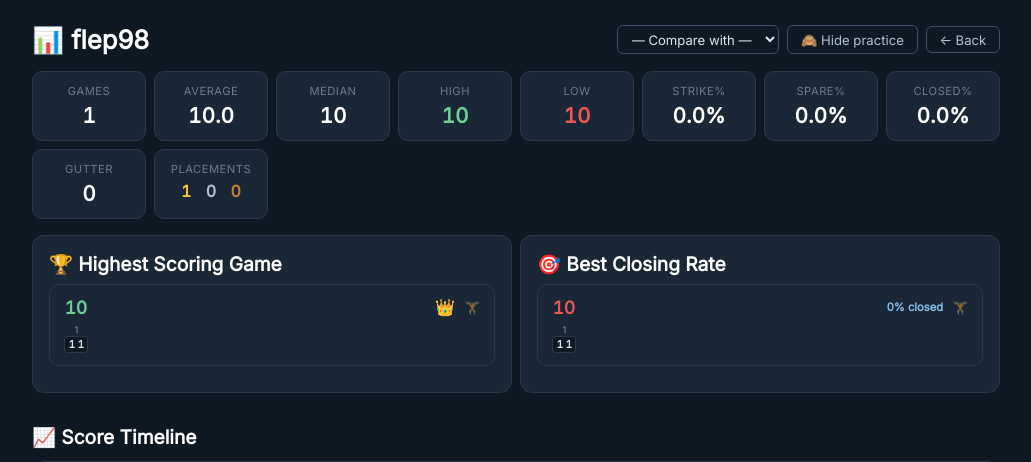
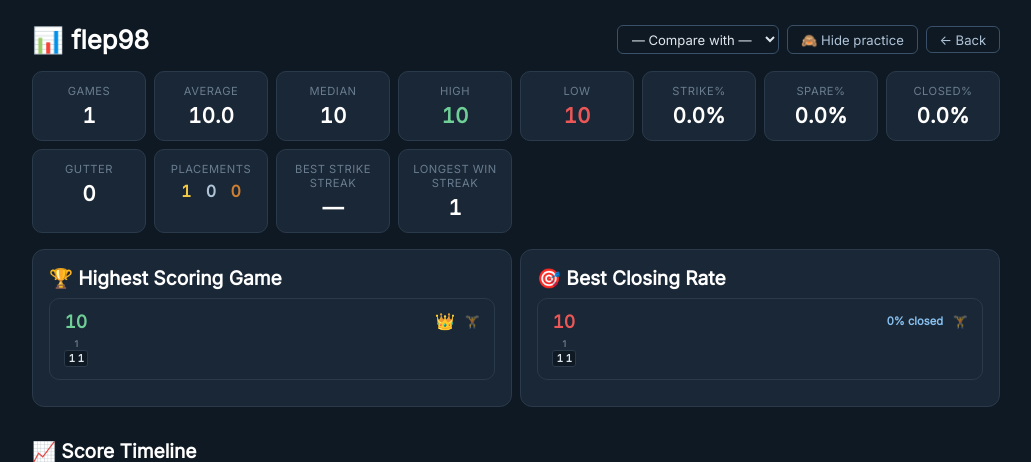
Before and after one commit to flep198/bowling, a Flask app: page /player/1/stats?practice=1 in a window 1280 px wide. Shown: the part 57-519 px from the top of the page, without its empty margins (124-1155 px from the left). Run offline with Flask 3, Linux system fonts and the light colour scheme; a user stored in the database is signed in; tables that the repository leaves empty hold one stand-in row (values such as "Sample post").

Commit message:
added reigning champ and strike streak stat

```diff
--- a/app.py
+++ b/app.py
@@ -127,6 +127,41 @@ def frame_stats(frames):
     return strikes, spares
 
 
+STREAK_LABELS = {
+    1: "Strike", 2: "Double", 3: "Turkey",
+    4: "Four Bagger", 5: "Five Bagger", 6: "Six Bagger",
+    7: "Seven Bagger", 8: "Eight Bagger", 9: "Nine Bagger",
+    10: "Perfect Game",
+}
+
+def best_strike_streak_in_game(frames):
+    best = 0
+    current = 0
+    for f in frames:
+        if f.roll1 == 10:
+            current += 1
+            if current > best:
+                best = current
+        else:
+            current = 0
+    return best
+
+def longest_winning_streak(user_id, include_practice=False):
+    q = Game.query.filter_by(user_id=user_id)
+    if not include_practice:
+        q = q.filter_by(practice=False)
+    games = q.order_by(Game.id.asc()).all()
+    best_streak = 0
+    current_streak = 0
+    for g in games:
+        if g.rank == 1:
+            current_streak += 1
+            if current_streak > best_streak:
+                best_streak = current_streak
+        else:
+            current_streak = 0
+    return best_streak
+
 def assign_ranks(entries):
     entries.sort(key=lambda g: g.total_score, reverse=True)
     for i, g in enumerate(entries):
@@ -161,6 +196,13 @@ def compute_player_stats(user, include_practice=False):
         if g.rank:
             placements[g.rank] = placements.get(g.rank, 0) + 1
 
+    best_streak = 0
+    for g in games:
+        if g.frames:
+            streak = best_strike_streak_in_game(g.frames)
+            if streak > best_streak:
+                best_streak = streak
+
     last_five = games[:5]
     last_five_scores = [g.total_score for g in last_five]
 
@@ -174,6 +216,7 @@ def compute_player_stats(user, include_practice=False):
             "gutter_balls": 0,
             "last_five": [], "placements": {}, "sessions": 0,
             "score_history": [],
+            "best_strike_streak": 0,
         }
 
     nsf = total_frames - total_strikes
@@ -201,6 +244,7 @@ def compute_player_stats(user, include_practice=False):
         "score_history": score_history,
         "placements": placements,
         "sessions": len(set(g.session_id for g in games)),
+        "best_strike_streak": best_streak,
     }
 
 
@@ -444,12 +488,37 @@ def dashboard():
                 "color": CHART_COLORS[i % len(CHART_COLORS)],
             })
 
+    # ── Reigning champion (last winner + consecutive wins) ──
+    all_sessions = GameSession.query.order_by(
+        GameSession.date.desc(), GameSession.created_at.desc()
+    ).all()
+    reigning_champion = None
+    reigning_champion_id = None
+    consecutive_wins = 0
+    for sess in all_sessions:
+        if not include_practice and all(g.practice for g in sess.entries):
+            continue
+        winner = Game.query.filter_by(session_id=sess.id, rank=1).first()
+        if not winner:
+            continue
+        if reigning_champion is None:
+            reigning_champion = winner.player.username
+            reigning_champion_id = winner.player.id
+            consecutive_wins = 1
+        elif winner.user_id == reigning_champion_id:
+            consecutive_wins += 1
+        else:
+            break
+
     return render_template(
         "dashboard.html",
         players=players,
         chart_data=chart_data,
         recent_sessions=recent_sessions,
         include_practice=include_practice,
+        reigning_champion=reigning_champion,
+        reigning_champion_id=reigning_champion_id,
+        consecutive_wins=consecutive_wins,
     )
 
 
@@ -529,6 +598,15 @@ def player_stats(user_id):
         if g.rank:
             placements[g.rank] = placements.get(g.rank, 0) + 1
 
+    best_streak = 0
+    for g in games:
+        if g.frames:
+            streak = best_strike_streak_in_game(g.frames)
+            if streak > best_streak:
+                best_streak = streak
+
+    win_streak = longest_winning_streak(player.id, include_practice)
+
     best_game = max(games, key=lambda g: g.total_score) if games else None
     best_closed_game = None
     best_closed_rate = -1
@@ -589,6 +667,8 @@ def player_stats(user_id):
             "closed": closed,
             "gutter_balls": total_gutter_balls,
             "placements": placements,
+            "best_strike_streak": best_streak,
+            "longest_win_streak": win_streak,
         },
     )
 
--- a/static/style.css
+++ b/static/style.css
@@ -1050,6 +1050,29 @@ td {
   margin-bottom: 0.5rem;
 }
 
+/* --- Reigning Champion Banner --- */
+.champion-banner {
+  background: linear-gradient(135deg, #1a2a1a, #2a3a1a);
+  border: 1px solid #f5c84244;
+  border-radius: 10px;
+  padding: 0.75rem 1rem;
+  margin-bottom: 1rem;
+  text-align: center;
+  font-size: 0.95rem;
+  color: #e0e6ed;
+}
+.champion-banner strong {
+  color: #f5c842;
+}
+.champion-link {
+  color: #f5c842;
+  text-decoration: none;
+  font-weight: 700;
+}
+.champion-link:hover {
+  text-decoration: underline;
+}
+
 /* --- Dashboard Header --- */
 .dash-header {
   display: flex;
--- a/templates/player_stats.html
+++ b/templates/player_stats.html
@@ -37,6 +37,17 @@
       <span class="p2" title="2nd">{{ stats.placements.get(2, 0) }}</span>
       <span class="p3" title="3rd">{{ stats.placements.get(3, 0) }}</span>
     </span>
+  </div>
+  <div class="stat-card">
+    <span class="stat-label">Best Strike Streak</span>
+    <span class="stat-value">
+      {% set streak_labels = {1:"Strike",2:"Double",3:"Turkey",4:"Four Bagger",5:"Five Bagger",6:"Six Bagger",7:"Seven Bagger",8:"Eight Bagger",9:"Nine Bagger",10:"Perfect Game"} %}
+      {% if stats.best_strike_streak >= 2 %}{{ streak_labels.get(stats.best_strike_streak, stats.best_strike_streak ~ " Bagger") }}{% else %}—{% endif %}
+    </span>
+  </div>
+  <div class="stat-card">
+    <span class="stat-label">Longest Win Streak</span>
+    <span class="stat-value">{{ stats.longest_win_streak if stats.longest_win_streak > 0 else "—" }}</span>
   </div>
 </div>
 
```
Also changed, not shown: templates/dashboard.html (+8 -0 lines).
